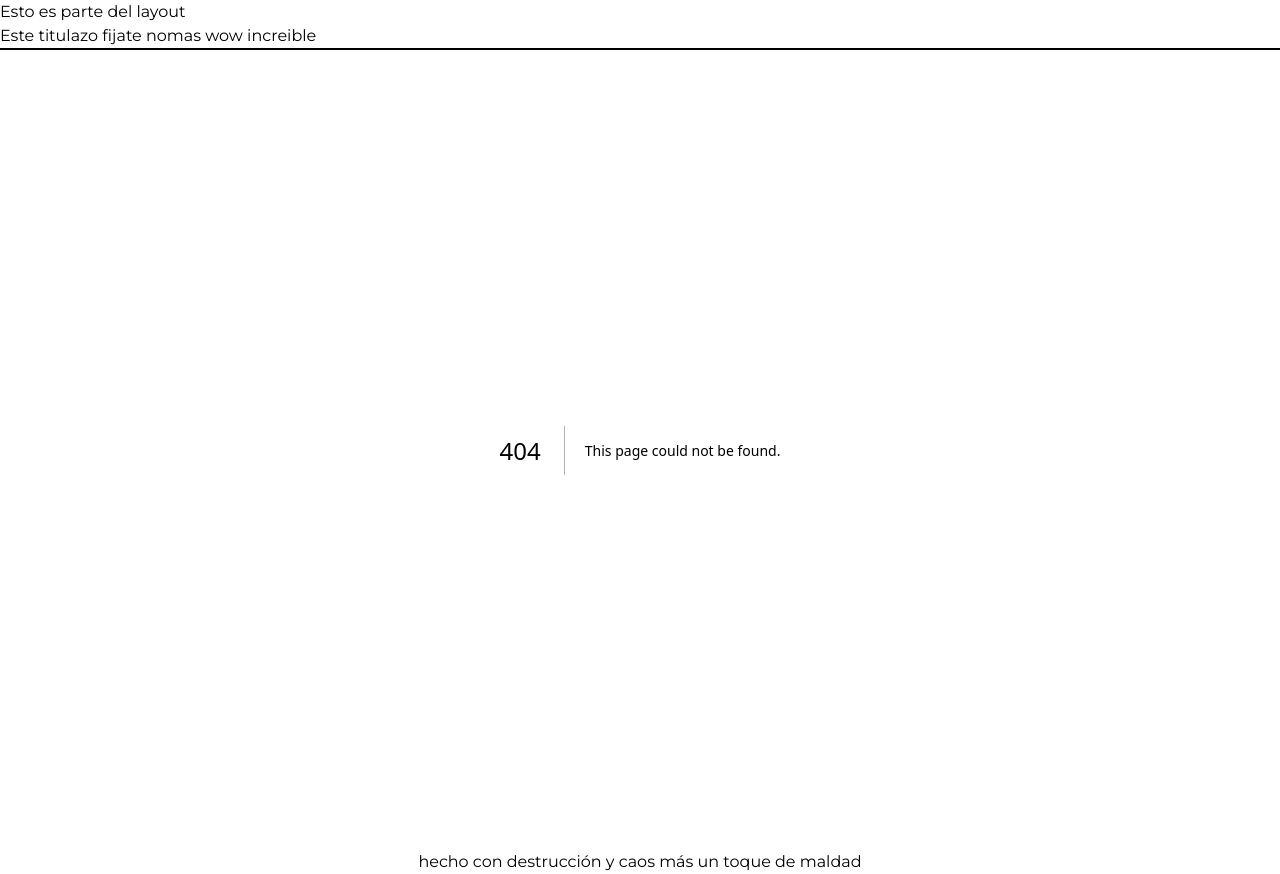
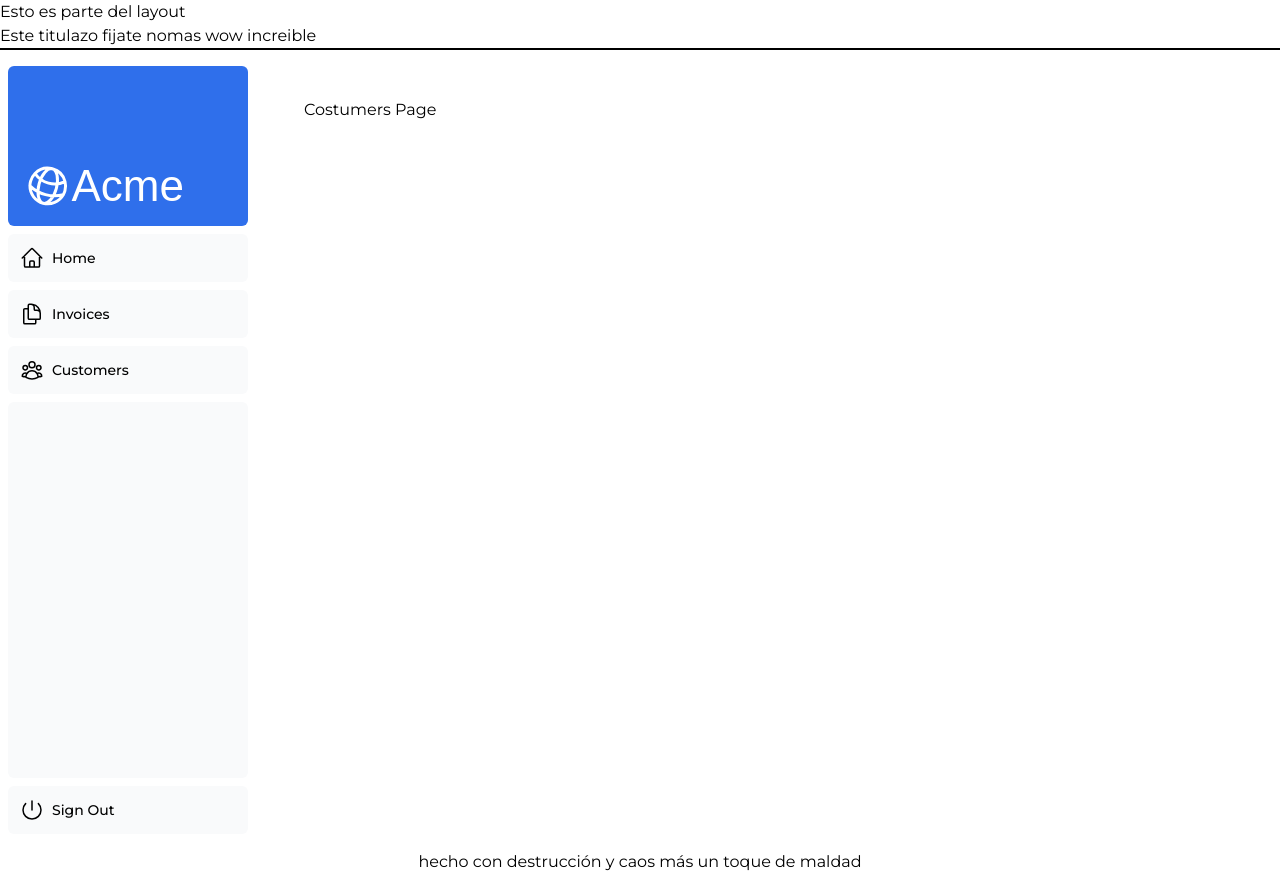
Before and after one commit to Dieg0Her13ra/Tarea03Next.js, a Next.js app in the folder nextjs-dashboard/: page /dashboard/customers in a window 1280 px wide. Before the commit this address had no page. Built offline with nearby package versions, Linux system fonts and the light colour scheme; a web font is replaced by a local one.

Commit message:
la dislexia ataca, puse costumers en vez de customers

```diff
--- a/nextjs-dashboard/app/dashboard/costumers/page.tsx
+++ b/nextjs-dashboard/app/dashboard/costumers/page.tsx
@@ -1,3 +1,3 @@
-export default function CostumersPage(){
+export default function CstumersPage(){
     return <p>Costumers Page</p>
 }
--- /dev/null
+++ b/nextjs-dashboard/app/dashboard/customers/page.tsx
@@ -0,0 +1,3 @@
+export default function CustomersPage(){
+    return <p>Costumers Page</p>
+}
```
